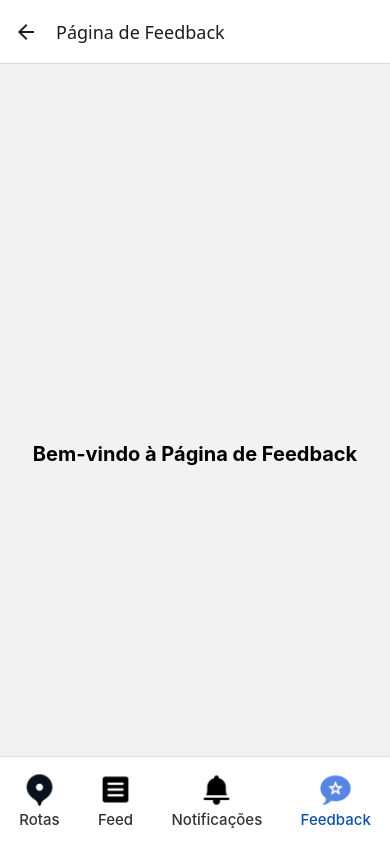
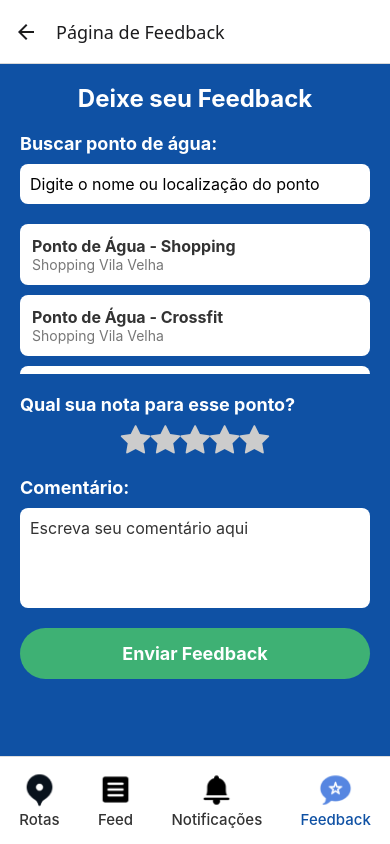
Before and after one commit to joaolouback/Hidrate-se, a React Native app: screen /Feedback in a window 390 px wide. Built offline with nearby package versions, Linux system fonts and the light colour scheme.

Commit message:
Feedback parcial

```diff
--- a/Screens/Feedback.js
+++ b/Screens/Feedback.js
@@ -1,11 +1,105 @@
-import React from 'react';
-import { View, Text, StyleSheet } from 'react-native';
+import React, { useState } from 'react';
+import {
+  View,
+  Text,
+  StyleSheet,
+  TouchableOpacity,
+  TextInput,
+  FlatList,
+  Alert,
+} from 'react-native';
+import { FontAwesome } from '@expo/vector-icons';
 import BottomMenu from './BottomMenu';
 
 export default function Feedback() {
+  const [selectedRating, setSelectedRating] = useState(0);
+  const [selectedPoint, setSelectedPoint] = useState(null);
+  const [comment, setComment] = useState('');
+  const [searchQuery, setSearchQuery] = useState('');
+  const [points, setPoints] = useState([
+    { id: 1, name: 'Ponto de Água - Shopping', location: 'Shopping Vila Velha' },
+    { id: 2, name: 'Ponto de Água - Crossfit', location: 'Shopping Vila Velha' },
+    { id: 3, name: 'Ponto de Água - Unidade Acadêmica 3', location: 'Prédio azul UVV' },
+    { id: 4, name: 'Ponto de Água - Universidade', location: 'Campus UVV' },
+  ]);
+
+  // Função para filtrar os pontos de água com base na barra de pesquisa
+  const filteredPoints = points.filter(
+    (point) =>
+      point.name.toLowerCase().includes(searchQuery.toLowerCase()) ||
+      point.location.toLowerCase().includes(searchQuery.toLowerCase())
+  );
+
+  const submitFeedback = () => {
+    if (!selectedPoint || selectedRating === 0 || !comment.trim()) {
+      Alert.alert('Erro', 'Por favor, preencha todos os campos antes de enviar o feedback.');
+      return;
+    }
+    Alert.alert('Obrigado!', `Seu feedback sobre "${selectedPoint.name}" foi enviado com sucesso.`);
+    setSelectedRating(0);
+    setSelectedPoint(null);
+    setComment('');
+    setSearchQuery('');
+  };
+
+  const renderPoint = ({ item }) => (
+    <TouchableOpacity
+      style={[
+        styles.pointItem,
+        selectedPoint?.id === item.id && styles.selectedPoint,
+      ]}
+      onPress={() => setSelectedPoint(item)}
+    >
+      <Text style={styles.pointName}>{item.name}</Text>
+      <Text style={styles.pointLocation}>{item.location}</Text>
+    </TouchableOpacity>
+  );
+
   return (
     <View style={styles.container}>
-      <Text style={styles.text}>Bem-vindo à Página de Feedback</Text>
+      <Text style={styles.title}>Deixe seu Feedback</Text>
+
+      <Text style={styles.label}>Buscar ponto de água:</Text>
+      <TextInput
+        style={styles.searchBar}
+        placeholder="Digite o nome ou localização do ponto"
+        value={searchQuery}
+        onChangeText={setSearchQuery}
+      />
+
+      <FlatList
+        data={filteredPoints}
+        renderItem={renderPoint}
+        keyExtractor={(item) => item.id.toString()}
+        style={styles.pointsList}
+      />
+
+      <Text style={styles.label}>Qual sua nota para esse ponto?</Text>
+      <View style={styles.ratingContainer}>
+        {[1, 2, 3, 4, 5].map((star) => (
+          <TouchableOpacity key={star} onPress={() => setSelectedRating(star)}>
+            <FontAwesome
+              name="star"
+              size={32}
+              color={selectedRating >= star ? '#FFD700' : '#ccc'}
+            />
+          </TouchableOpacity>
+        ))}
+      </View>
+
+      <Text style={styles.label}>Comentário:</Text>
+      <TextInput
+        style={styles.textArea}
+        placeholder="Escreva seu comentário aqui"
+        value={comment}
+        onChangeText={setComment}
+        multiline
+      />
+
+      <TouchableOpacity style={styles.submitButton} onPress={submitFeedback}>
+        <Text style={styles.submitButtonText}>Enviar Feedback</Text>
+      </TouchableOpacity>
+
       <BottomMenu />
     </View>
   );
@@ -14,11 +108,77 @@ export default function Feedback() {
 const styles = StyleSheet.create({
   container: {
     flex: 1,
+    backgroundColor: '#0F51A4',
+    padding: 20,
+  },
+  title: {
+    fontSize: 24,
+    fontWeight: 'bold',
+    color: '#fff',
+    textAlign: 'center',
+    marginBottom: 20,
+  },
+  label: {
+    fontSize: 18,
+    fontWeight: 'bold',
+    color: '#fff',
+    marginBottom: 10,
+  },
+  searchBar: {
+    backgroundColor: '#fff',
+    padding: 10,
+    borderRadius: 8,
+    fontSize: 16,
+    marginBottom: 20,
+  },
+  pointsList: {
+    maxHeight: 150,
+    marginBottom: 20,
+  },
+  pointItem: {
+    backgroundColor: '#fff',
+    padding: 10,
+    borderRadius: 8,
+    marginBottom: 10,
+    borderWidth: 2,
+    borderColor: 'transparent',
+  },
+  selectedPoint: {
+    borderColor: '#FFD700',
+  },
+  pointName: {
+    fontSize: 16,
+    fontWeight: 'bold',
+    color: '#333',
+  },
+  pointLocation: {
+    fontSize: 14,
+    color: '#777',
+  },
+  ratingContainer: {
+    flexDirection: 'row',
     justifyContent: 'center',
+    marginBottom: 20,
+  },
+  textArea: {
+    backgroundColor: '#fff',
+    padding: 10,
+    borderRadius: 8,
+    fontSize: 16,
+    color: '#333',
+    height: 100,
+    textAlignVertical: 'top',
+    marginBottom: 20,
+  },
+  submitButton: {
+    backgroundColor: '#3EB174',
+    paddingVertical: 15,
+    borderRadius: 50,
     alignItems: 'center',
   },
-  text: {
-    fontSize: 20,
+  submitButtonText: {
+    color: '#fff',
     fontWeight: 'bold',
+    fontSize: 18,
   },
 });
```
